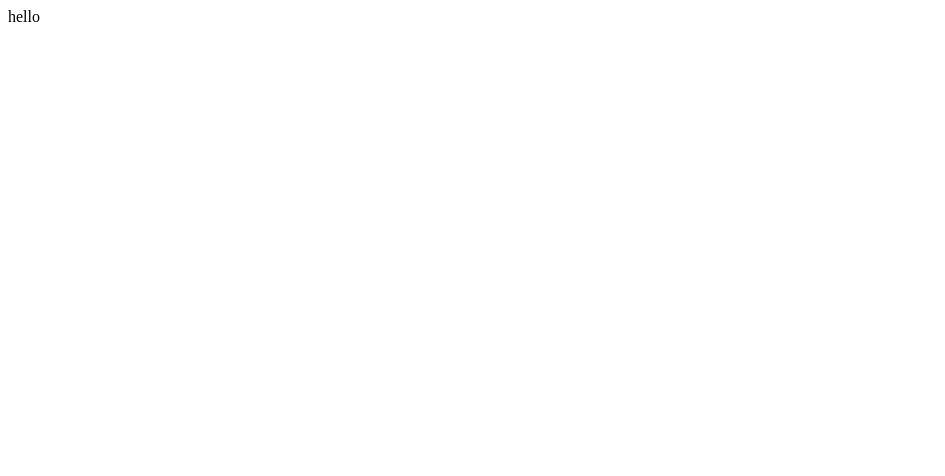
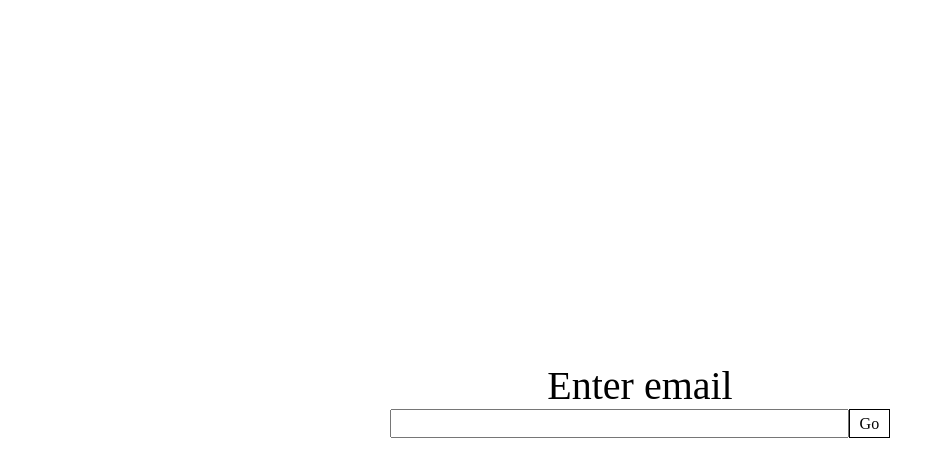
Before and after one commit to UnDanilka/web3auth-client, a React app: page / in a window 1280 px wide. Shown: the top 476 px of the page, without its empty margins (0-945 px from the left). Built offline with nearby package versions, Linux system fonts and the light colour scheme; the HTML template or start-up script is replaced by a standard one.

Commit message:
feat: added basic layout

```diff
--- a/package.json
+++ b/package.json
@@ -10,7 +10,8 @@
   },
   "dependencies": {
     "react": "^18.2.0",
-    "react-dom": "^18.2.0"
+    "react-dom": "^18.2.0",
+    "sass": "^1.59.2"
   },
   "devDependencies": {
     "@types/react": "^18.0.27",
--- /dev/null
+++ b/src/App.scss
@@ -0,0 +1,31 @@
+.app {
+  display: flex;
+  justify-content: center;
+  align-items: center;
+  width: 100vw;
+  height: 100vh;
+  .input {
+    width: 500px;
+    &_label {
+      text-align: center;
+      font-size: 40px;
+    }
+    &_form {
+      display: flex;
+      &_field {
+        font-size: 20px;
+        width: 460px;
+      }
+      &_btn {
+        border: 1px solid black;
+        width: 40px;
+        display: flex;
+        justify-content: center;
+        align-items: center;
+        &:hover {
+          cursor: pointer;
+        }
+      }
+    }
+  }
+}
--- a/src/App.tsx
+++ b/src/App.tsx
@@ -1,11 +1,34 @@
-import { useState } from "react"
-import reactLogo from "./assets/react.svg"
-import "./App.css"
+import { useEffect, useState } from "react"
+import "./App.scss"
 
 function App() {
-  const [count, setCount] = useState(0)
+  const [email, setEmail] = useState("")
 
-  return <div className="App">hello</div>
+  const handleEmailChange = (e: React.ChangeEvent<HTMLInputElement>) => {
+    setEmail(e.target.value)
+  }
+
+  useEffect(() => {
+    console.log("email", email)
+  }, [email])
+
+  return (
+    <div className="app">
+      <div className="input">
+        <div className="input_label">Enter email</div>
+        <div className="input_form">
+          <input
+            type="text"
+            className="input_form_field"
+            onChange={handleEmailChange}
+          />
+          <div className="input_form_btn">
+            <div>Go</div>
+          </div>
+        </div>
+      </div>
+    </div>
+  )
 }
 
 export default App
--- /dev/null
+++ b/src/index.scss
@@ -0,0 +1,3 @@
+body {
+  margin: 0;
+}
```
Also changed, not shown: src/main.tsx (+6 -6 lines), src/App.css (deleted), src/index.css (deleted), 1 other file (tests, documents, lock files or other folders).
